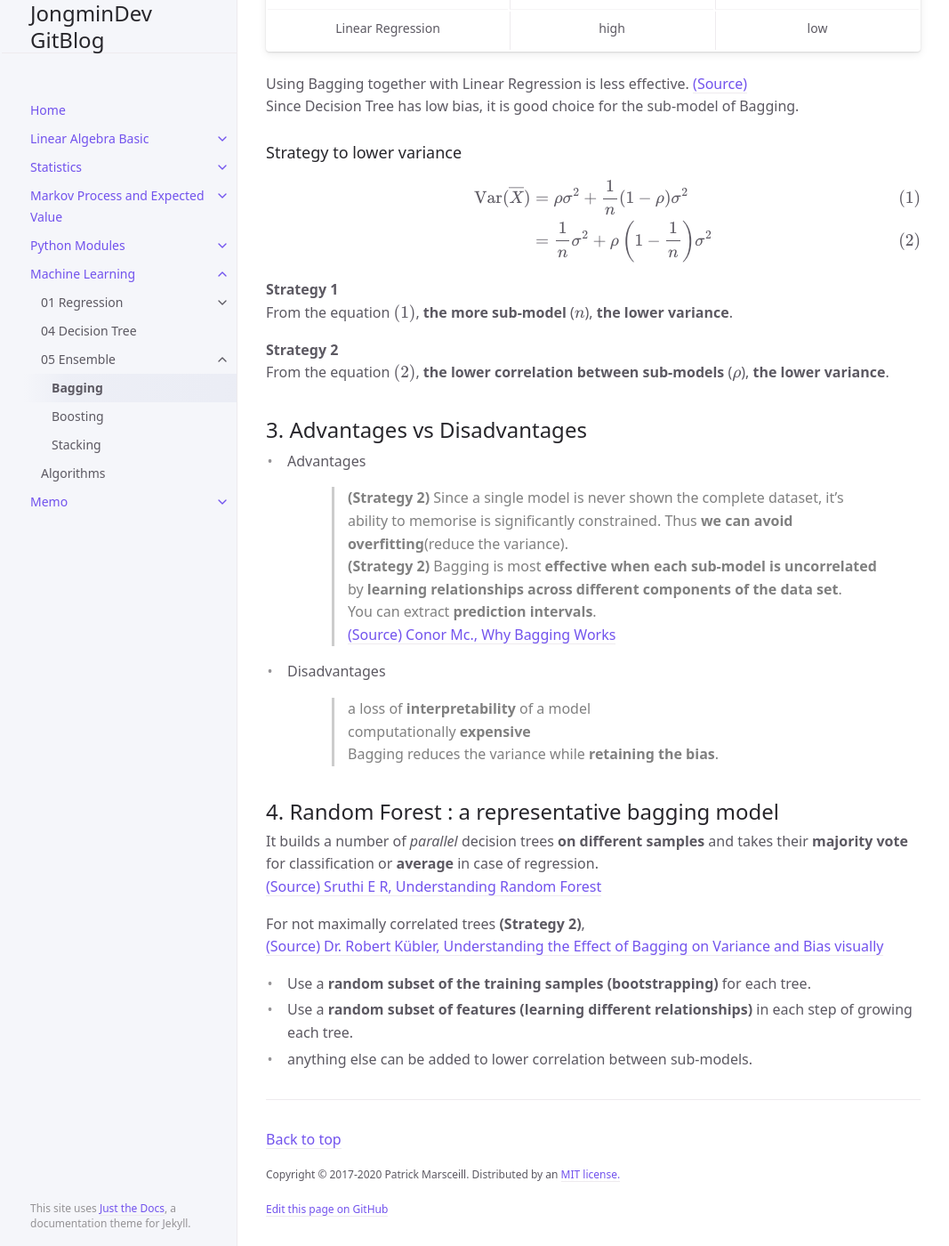
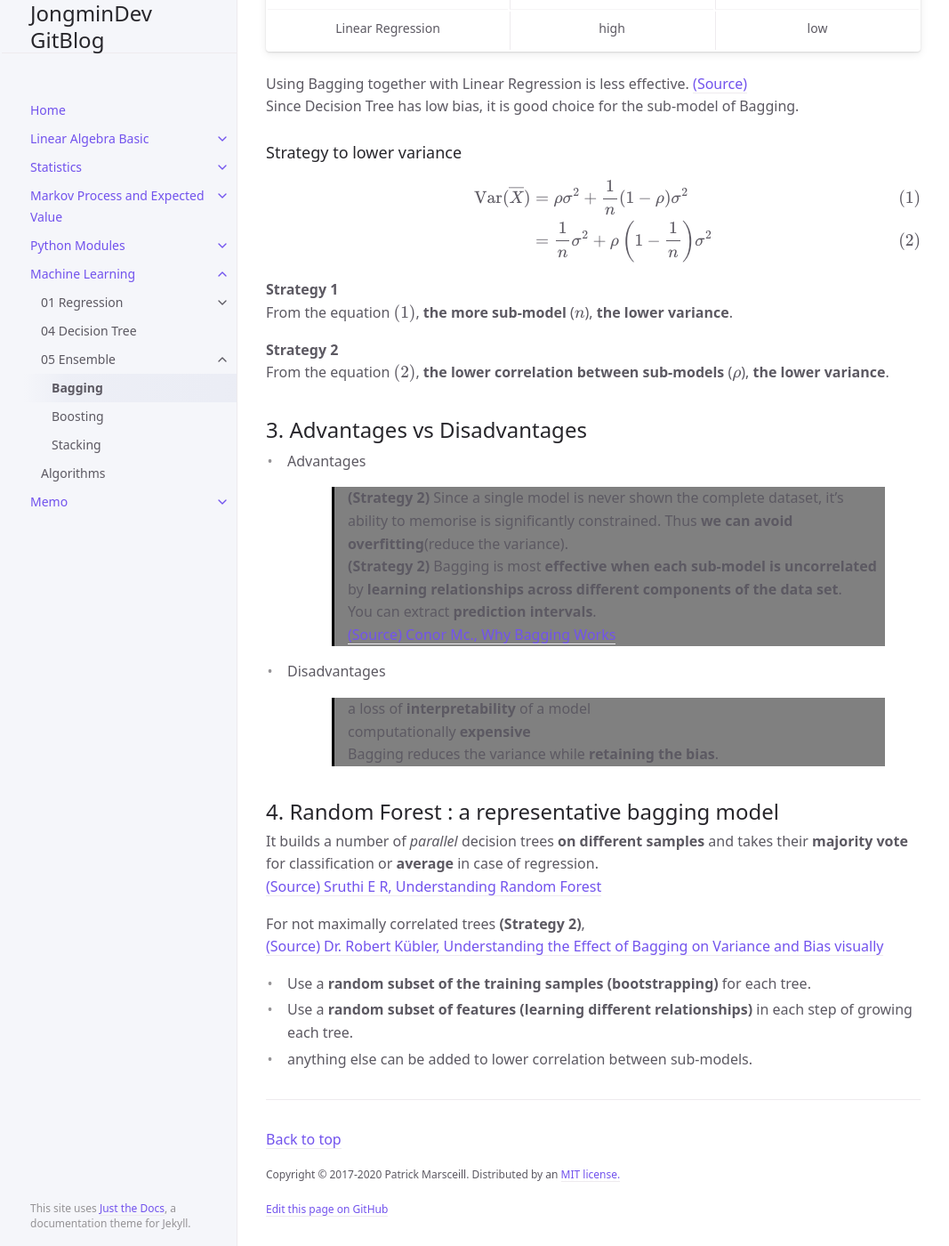
Before and after one commit to jongmindev/jongmindev.github.io, a Jekyll site: the page built from docs/MachineLearning/05_1Bagging.md, in a window 1280 px wide and 1400 px high, scrolled down 1793 px. Shown: the whole window at 89% size, without its empty margins (105-1172 px from the left). Built offline with Jekyll 4.4.1, drawn with Linux system fonts in a browser that asks for light colours.

Commit message:
change blockquote style (color)

```diff
--- a/_sass/custom/custom.scss
+++ b/_sass/custom/custom.scss
@@ -1,8 +1,8 @@
 blockquote {
-    color: gray;
     margin-top: 10px;
     margin-bottom: 10px;
     margin-left: 50px;
     padding-left: 15px;
-    border-left: 3px solid #ccc;
+    border-left: 3px solid black;
+    background-color: gray;
 }
```
